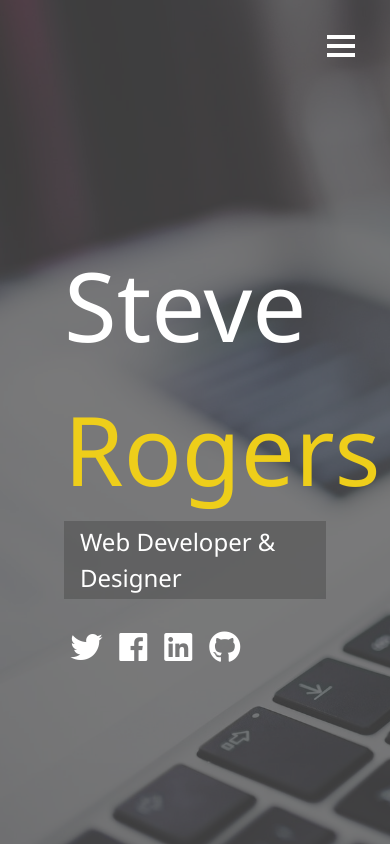
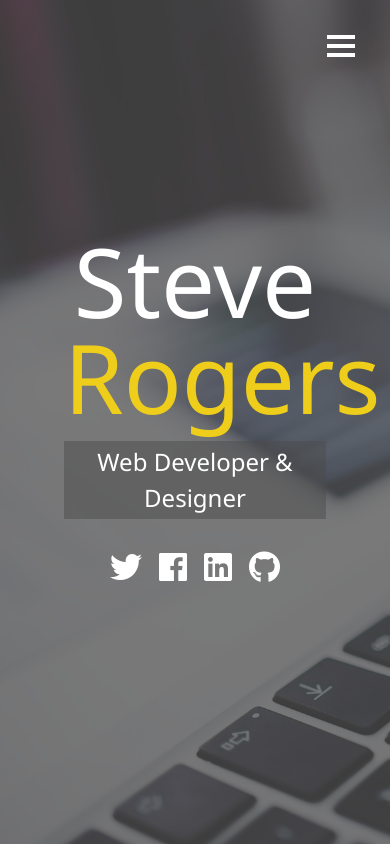
Before and after one commit to gloriading/modern_portfolio, a website: page dist/index.html in a window 390 px wide. Drawn offline with Linux system fonts and the light colour scheme.

Commit message:
Add media queries and made menu overlay responsive

```diff
--- a/scss/_config.scss
+++ b/scss/_config.scss
@@ -28,3 +28,28 @@
     }
   }
 }
+
+// Media Query Mixins
+@mixin mediaSm {
+  @media screen and (max-width: 500px){
+    @content;
+  }
+}
+
+@mixin mediaMd {
+  @media screen and (max-width: 768px){
+    @content;
+  }
+}
+
+@mixin mediaLg {
+  @media screen and (min-width: 769px) and (max-width: 1170px){
+    @content;
+  }
+}
+
+@mixin mediaXl {
+  @media screen and (min-width: 1171px){
+    @content;
+  }
+}
--- /dev/null
+++ b/scss/_mobile.scss
@@ -0,0 +1,60 @@
+// Wide screens
+
+@include mediaXl {
+
+}
+
+// Desktops & Laptops
+
+@include mediaLg {
+
+}
+
+// Tablets & small Laptops
+
+@include mediaMd {
+  main {
+    align-items: center;
+    text-align: center;
+
+    .lg-heading {
+      line-height: 1;
+      margin-bottom: 1rem;
+    }
+  }
+
+  ul.menu-nav, div.menu-branding {
+    float: none;
+    width: 100%;
+    min-height: 0;
+
+    &.show {
+      transform: translate3d(0,0,0);
+    }
+  }
+
+  .menu-nav {
+    height: 75vh;
+    transform: translate3d(-100%,0,0);
+    font-size: 24px;
+  }
+
+  .menu-branding {
+    height: 25vh;
+    transform: translate3d(100%,0,0);
+
+    .portrait {
+      background: url('../img/portrait_small.jpg');
+      width: 150px;
+      height: 150px;
+    }
+  }
+}
+
+// Smartphones
+
+@include mediaSm {
+  main#home h1 {
+    margin-top: 10vh;
+  }
+}
--- a/scss/main.scss
+++ b/scss/main.scss
@@ -1,5 +1,6 @@
 @import 'config';
 @import 'menu';
+@import 'mobile';
 
 * {
   box-sizing: border-box;
```
Also changed, not shown: dist/css/main.css.
